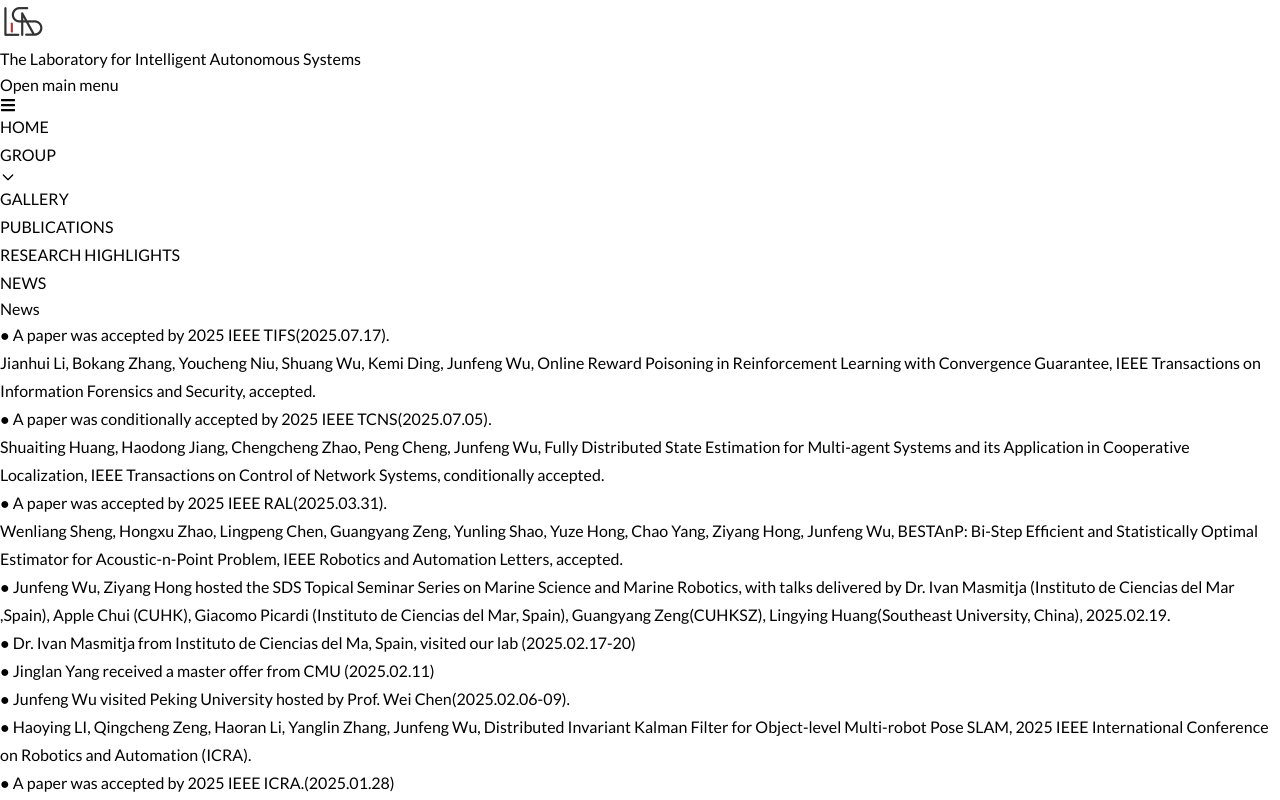
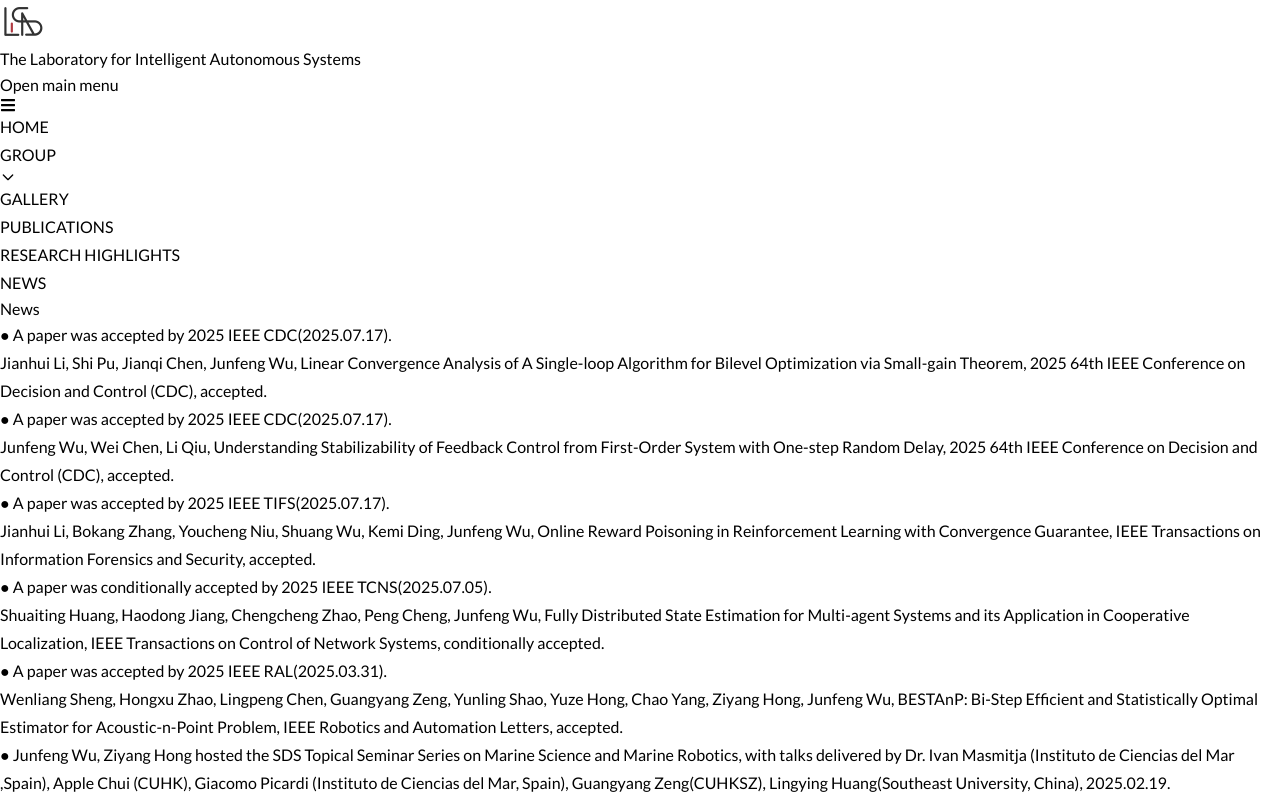
Before and after one commit to LIAS-CUHKSZ/lias-cuhksz.github.io, a Next.js app: page /news in a window 1280 px wide. Shown: the top 800 px of the page. Built offline with nearby package versions, Linux system fonts and the light colour scheme.

Commit message:
Update page.tsx

```diff
--- a/app/news/page.tsx
+++ b/app/news/page.tsx
@@ -8,6 +8,21 @@ export const metadata: Metadata = {
 // Define the news items as an array of JSX elements or strings
 // Using JSX elements directly is easiest if you have links/formatting inside
 const newsItems: React.ReactNode[] = [
+  <>
+    A paper was accepted by 2025 IEEE CDC(2025.07.17).
+    <br />
+    Jianhui Li, Shi Pu, Jianqi Chen, Junfeng Wu, Linear Convergence Analysis
+    of A Single-loop Algorithm for Bilevel Optimization via Small-gain
+    Theorem, 2025 64th IEEE Conference on Decision and Control (CDC),
+    accepted.
+  </>,
+  <>
+    A paper was accepted by 2025 IEEE CDC(2025.07.17).
+    <br />
+    Junfeng Wu, Wei Chen, Li Qiu, Understanding Stabilizability of Feedback
+    Control from First-Order System with One-step Random Delay, 2025 64th
+    IEEE Conference on Decision and Control (CDC), accepted.
+  </>,
   <>
     A paper was accepted by 2025 IEEE TIFS(2025.07.17).
     <br />
```
